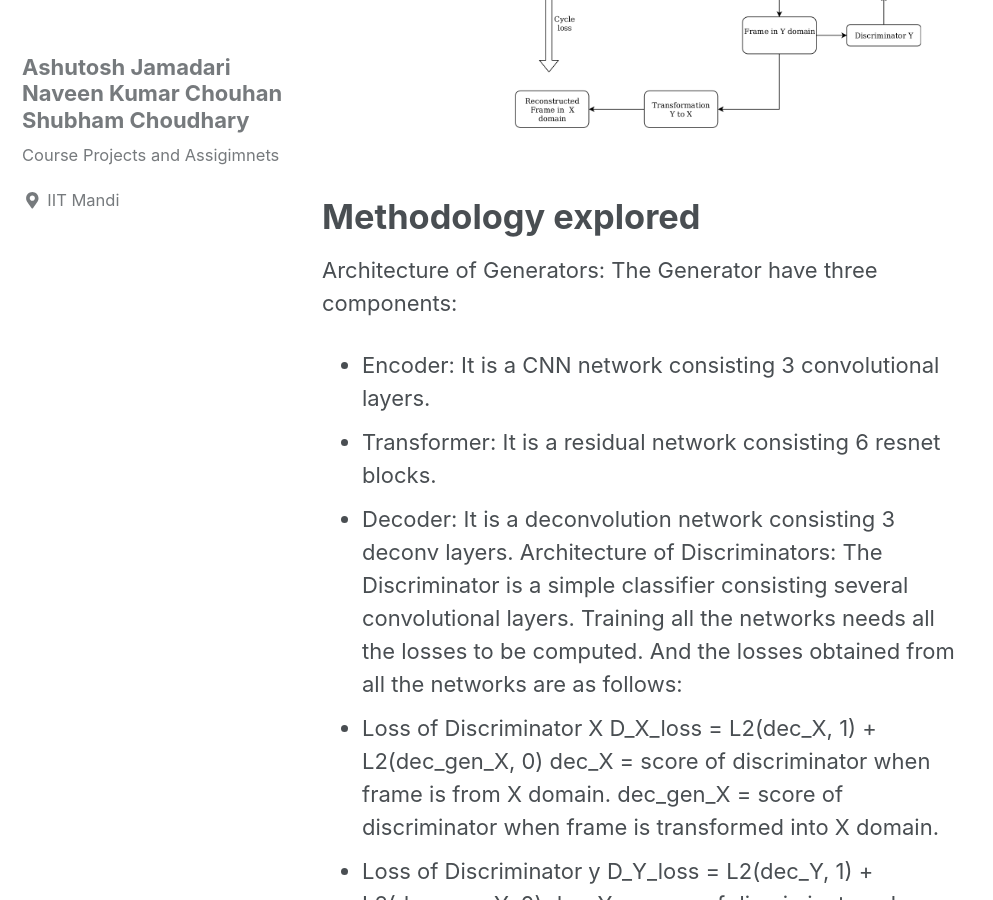
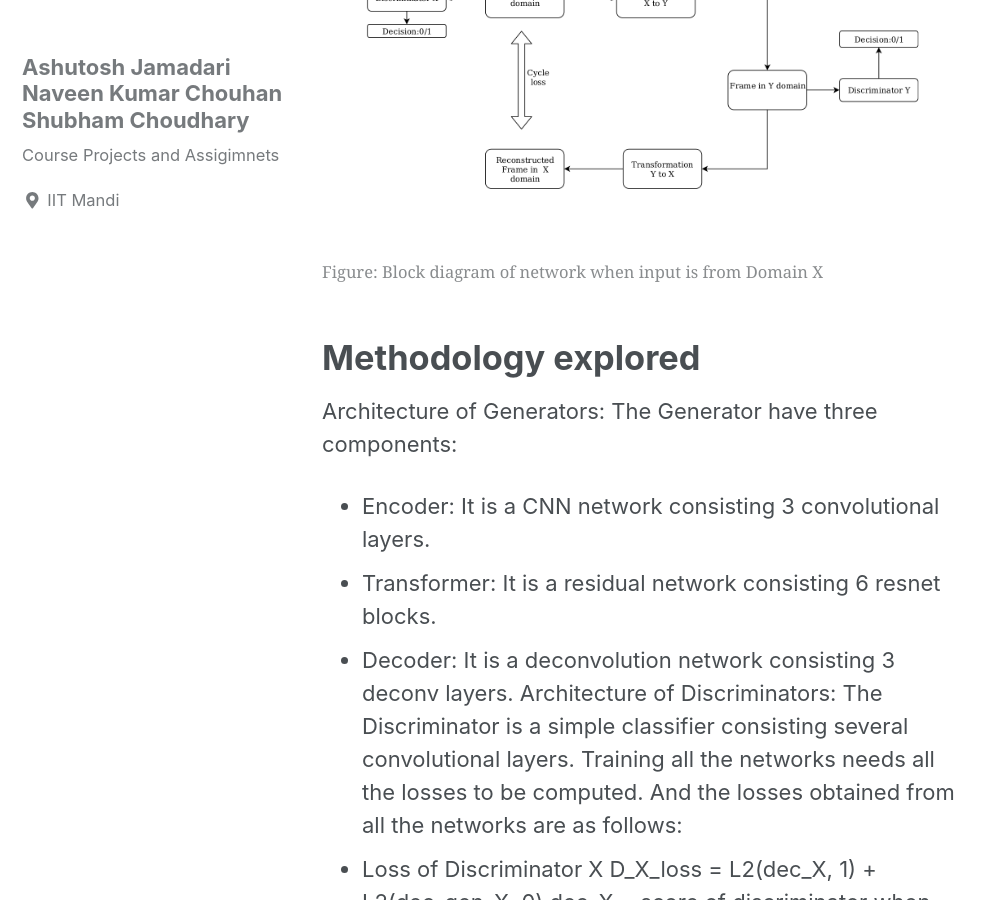
Before and after one commit to navin-chouhan/navin-chouhan.github.io, a Jekyll site: the page built from _posts/2019-04-18-styletransfer1.md, in a window 1280 px wide and 900 px high, scrolled down 3517 px. Shown: the whole window, without its empty margins (0-993 px from the left). Built offline with Jekyll 4.4.1, drawn with Linux system fonts in a browser that asks for light colours; nearby versions of some CDN libraries; some of the changed text lies outside the part shown.

Commit message:
post updated

```diff
--- a/_posts/2019-04-18-styletransfer1.md
+++ b/_posts/2019-04-18-styletransfer1.md
@@ -67,7 +67,11 @@
 * Computing all the losses obtained from Discriminator X, Discriminator
 Y, Generator X2Y and Generator Y2X and training all the networks
 simultaneously and training the model with appropriate data set.
-<img src="{{ site.url }}{{ site.baseurl }}/images/image.IK8L0Z.png" alt="linearly separable data">
+<figure>
+  <img src="{{ site.url }}{{ site.baseurl }}/images/image.IK8L0Z.png" alt="Figure: Block diagram of network when input is from Domain X">
+  <figcaption>Figure: Block diagram of network when input is from Domain X</figcaption>
+</figure>
+
 
 # Methodology explored
 Architecture of Generators:
@@ -100,9 +104,15 @@
 transformed into Y domain and then again transformed into X domain.
 cyc_Y = Reverse of cyc_X .
 
-<img src="{{ site.url }}{{ site.baseurl }}/images/image.DFEB0Z.png" alt="linearly separable data">
+<figure>
+  <img src="{{ site.url }}{{ site.baseurl }}/images/image.DFEB0Z.png" alt="Figure: Resnet Architecture">
+  <figcaption>Figure: Resnet Architecture</figcaption>
+</figure>
 
-<img src="{{ site.url }}{{ site.baseurl }}/images/image.LQI7ZZ.png" alt="linearly separable data">
+<figure>
+  <img src="{{ site.url }}{{ site.baseurl }}/images/image.LQI7ZZ.png" alt="Figure: Generator Architecture">
+  <figcaption>Figure: Generator Architecture</figcaption>
+</figure>
 
 # Results and their discussion
 * Generator X2Y tries to learn the model in such a way that the
```
Also changed, not shown: _posts/2019-03-21-styletransfer.md (+5 -1 lines).
